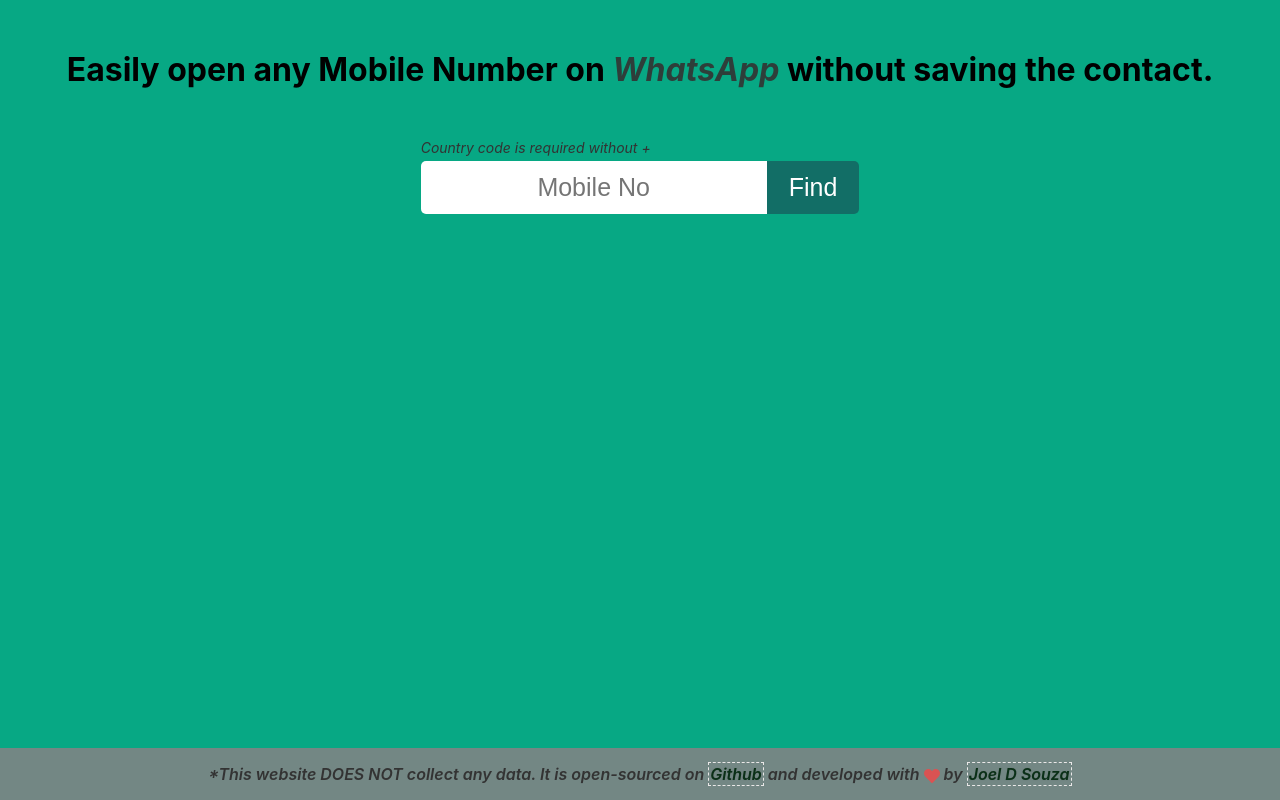
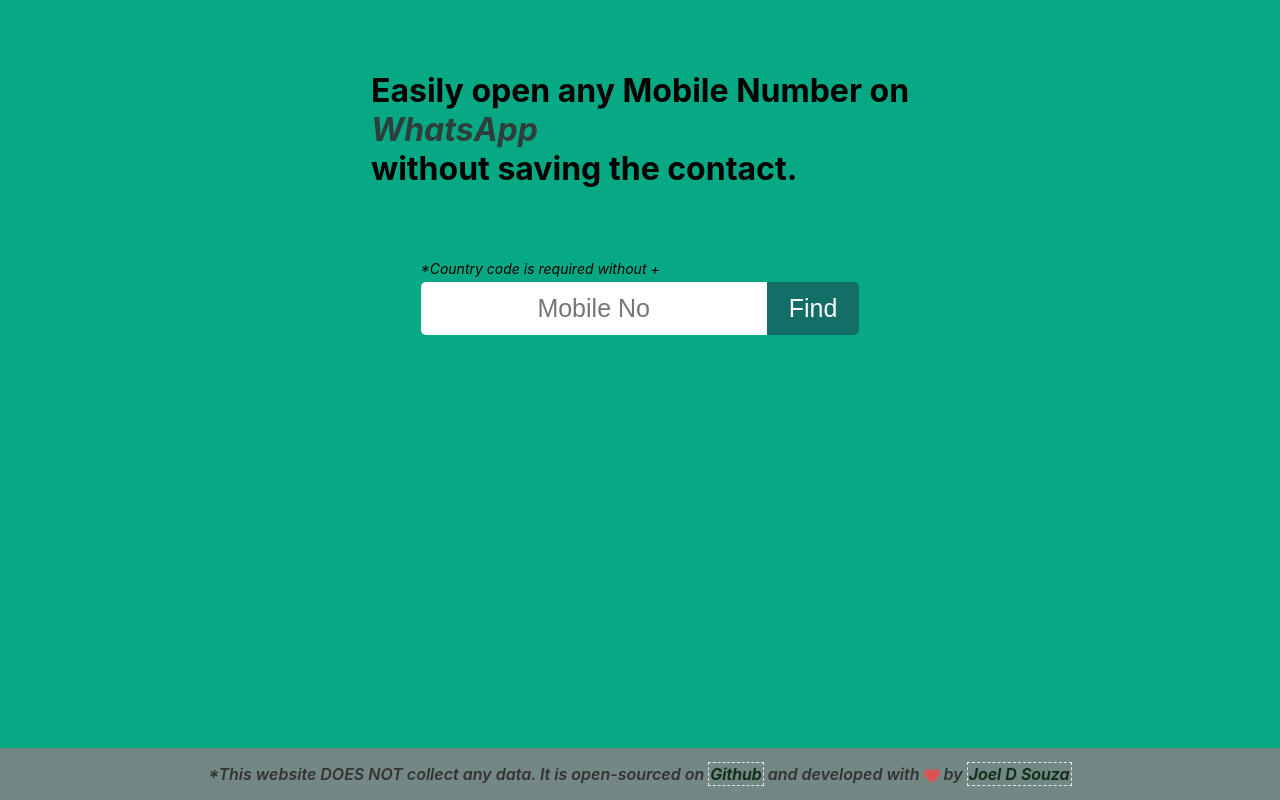
Before and after one commit to Reflex-Gravity/open_whatsapp_number, a plain HTML site: page index.html in a window 1280 px wide. Drawn offline with Linux system fonts and the light colour scheme.

Commit message:
design changes

```diff
--- a/index.html
+++ b/index.html
@@ -26,7 +26,12 @@
             margin: auto;
         }
         header{
+            display: flex;
+            justify-content: center;
             margin-top: 50px;
+        }
+        h1{
+            text-align: left;
         }
         footer{
             position: fixed;
@@ -109,10 +114,20 @@
         }
         label{
             font-style: italic;
-            color: #333;
+            color: rgb(0, 0, 0);
             text-align: start;
             font-size: 14px;
             padding-bottom: 5px;
+        }
+
+        .blink {
+            animation: blinker 1s infinite;
+        }
+
+        @keyframes blinker {
+            from { opacity: 1.0; }
+            50% { opacity: 0.3; }
+            to { opacity: 1.0; }
         }
 
         @media screen and (max-width: 600px) {
@@ -137,12 +152,12 @@
 <body>
     <div id="app">
         <header>
-            <h1>Easily open any Mobile Number on <i class="whatsapp"><b>WhatsApp</b></i> without saving the contact.</h1>
+            <h1>Easily open any Mobile Number on </br> <i class="whatsapp"><b>WhatsApp</b></i> </br> without saving the contact.</h1>
         </header>
 
         <form action="https://api.whatsapp.com/send/">
             <div class="label-wrapper">
-                <label for="phoneNo">Country code is required without +</label>
+                <label class="blink" for="phoneNo">*Country code is required without +</label>
                 <input type="number" name="phone" id="phoneNo" placeholder="Mobile No">
             </div>
             <button type="submit">Find</button>
```
